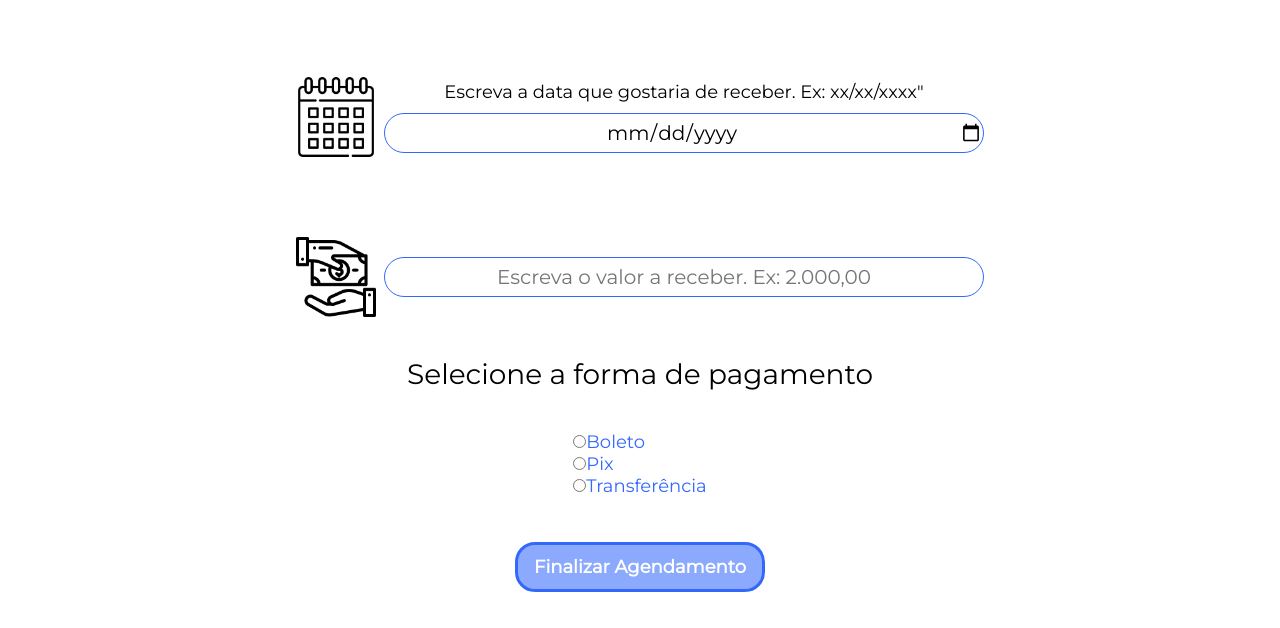
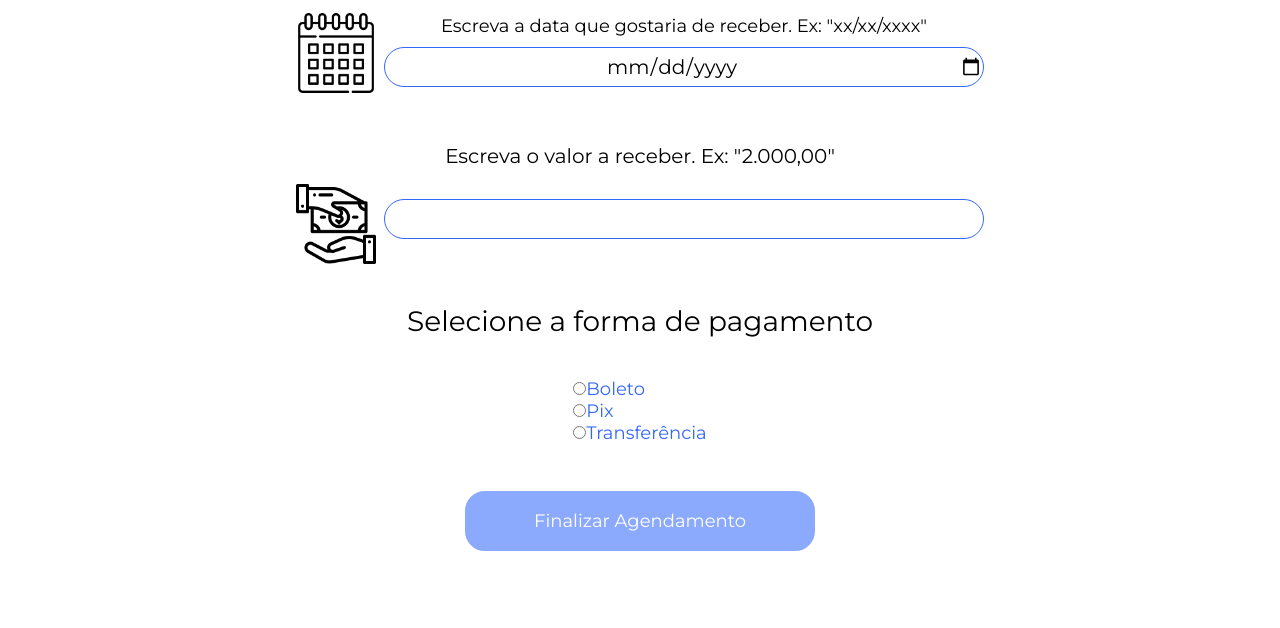
Before and after one commit to 2022M2T4-Inteli/FLIGHT, a plain HTML site: page src/Frontend/Sequencia/9. HOTEL.DAYLLAN - Agendamento de Antecipação/HTML/Agendamento de Antecipação.html in a window 1280 px wide. Shown: the part 172-800 px from the top of the page. Drawn offline with Linux system fonts and the light colour scheme.

Commit message:
:sparkles: Subindo telas reorganizadas do Front-End

```diff
--- a/src/Frontend/Sequencia/9. HOTEL.DAYLLAN - Agendamento de Antecipação/CSS/Agendamento de Antecipação.css
+++ b/src/Frontend/Sequencia/9. HOTEL.DAYLLAN - Agendamento de Antecipação/CSS/Agendamento de Antecipação.css
@@ -10,6 +10,13 @@ header{
     width: 70px;
 }
 
+.valor{
+    margin-top: 4%;
+    color: black;
+    text-align: center;
+    font-size: 20px;
+}
+
 .auto-scheduling{
     margin-top: 40px;
     color: black;
@@ -17,11 +24,9 @@ header{
     font-weight: bold;
     text-align:center;
 }
-.boximg {
-    display: flex;
-    height: 50px;
-}
+
 .lil-img{
+    margin-top: 10px;
     margin-right: 8px;
     width: 80px;
 }
@@ -34,13 +39,15 @@ header{
     border-color: #3468fc;
     color:#3468fc;
     font-size: 15px;
-    margin-top: 80px;
+    margin-top: 6px;
 }
+
 .dateinput {
     color: black;
     text-align: center;
 }
 .dateimg_input {
+    margin-top: 6px;
     display: flex;
     flex-direction: column;
 
@@ -103,13 +110,12 @@ header{
 
 button{
     color:white;
-    font-weight: bold;
-    border: solid #3468fc;
+    border: solid #8CAAFD;
     background-color: #8CAAFD;
     border-radius: 20px;
-    width: 250px;
-    height: 50px;
-    font-size: 15px;
+    width: 350px;
+    height: 60px;
+    font-size: 12px;
     font-size: large;
     align-items: center;
     margin-top: 2%;
@@ -140,6 +146,7 @@ label{
 }
 .finishbutton {
     margin-top: 40px;
+    margin-bottom: 40px;
 }
 @media only screen and (max-width: 768px){
     /*For mobile phones */
--- a/src/Frontend/Sequencia/9. HOTEL.DAYLLAN - Agendamento de Antecipação/HTML/Agendamento de Antecipação.html
+++ b/src/Frontend/Sequencia/9. HOTEL.DAYLLAN - Agendamento de Antecipação/HTML/Agendamento de Antecipação.html
@@ -29,17 +29,21 @@
                 <img class="lil-img" src="../HTML/calendar.png">
             </box>
             <div class="dateimg_input">
-                <label class = "dateinput" id = "date2" for ="dateinput">Escreva a data que gostaria de receber. Ex: xx/xx/xxxx" </label>
+                <label class = "dateinput" id = "date2" for ="dateinput"> Escreva a data que gostaria de receber. Ex: "xx/xx/xxxx" </label>
                 <input type = "date" class="inputs" name = "dateinput" required></input>
             </div>
+        </div>
 
-        </div>
+            <div class = "valor">
+                Escreva o valor a receber. Ex: "2.000,00"
+            </div>
 
         <div class="box1">
             <box id = "boximg">
                 <img class="lil-img" src="../HTML/pay.png">
             </box>
-            <input class="inputs" placeholder="Escreva o valor a receber. Ex: 2.000,00" required></input>
+
+            <input class="inputs" required></input>
         </div>
 
         <div class="formas_alinhadas">
--- a/src/Frontend/Sequencia/9. HOTEL.DAYLLAN - Agendamento de Antecipação/JS/Agendamento-de-antecipacao.js
+++ b/src/Frontend/Sequencia/9. HOTEL.DAYLLAN - Agendamento de Antecipação/JS/Agendamento-de-antecipacao.js
@@ -1,4 +1,4 @@
 
 function changePage1(){
-    window.location='file:///C:/Users/Inteli/Desktop/DESENVOLVIMENTO%20WEB/NOVAS%20TELAS%20-%20DAYLLAN/Apresenta%C3%A7%C3%A3o/10.%20HOTEL.DAYLLAN%20-%20Agendamento%20finalizado/HTML/Agendamento%20Finalizado.html'
+    window.location='file:///C:/Users/Inteli/Documents/GitHub/2022.M2.T4-PROJETO4/src/Frontend/Sequencia/10.%20HOTEL.DAYLLAN%20-%20Agendamento%20finalizado/HTML/Agendamento%20Finalizado.html'
 }
```
